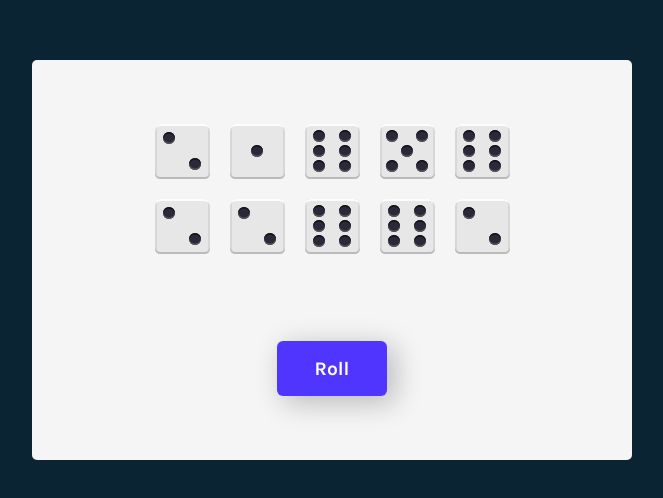
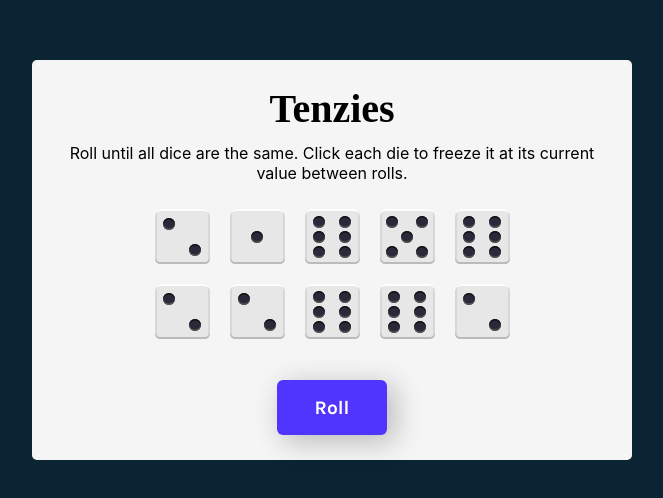
Before and after one commit to TheKlemmerCode/tenzies-react-app, a React (Vite) app: page / in a window 1280 px wide. Shown: the part 140-638 px from the top of the page, without its empty margins (308-971 px from the left). Built offline with nearby package versions, Linux system fonts and the light colour scheme.

Commit message:
Dev Merge (#7)
* Updated visual elements and added some instructions.

* Added confetti, added end game state.

```diff
--- a/src/App.jsx
+++ b/src/App.jsx
@@ -1,5 +1,6 @@
 import { useEffect, useState } from 'react'
 import {nanoid} from "nanoid"
+import Confetti from 'react-confetti'
 
 import './assets/css/App.css'
 
@@ -7,6 +8,15 @@ import Die from './assets/components/Die'
 
 function App() {
   const [dice, setDice] = useState(allNewDice())
+  const [tenzies, setTenzies] = useState(false)
+
+  useEffect(() => {
+    const allEqual = dice.every(die => die.value === dice[0].value && die.isHeld)
+    setTenzies(allEqual)
+    if (allEqual) {
+      console.log("You win!");
+    }
+  }, [dice])
 
   function allNewDice() {
     const newDice = []
@@ -22,6 +32,10 @@ function App() {
       isHeld: false,
       id: nanoid()
     }
+  }
+
+  function newGame() {
+    setDice(allNewDice);
   }
 
   function rollDice() {
@@ -49,11 +63,14 @@ function App() {
 
   return (
       <main>
+        {tenzies && <Confetti />}
         <div className='container'>
+          <h1 className="title">Tenzies</h1>
+          <p className="instructions">Roll until all dice are the same. Click each die to freeze it at its current value between rolls.</p>
           <div className='dice-container'>
             {diceElements}
           </div>
-          <button className='roll-button' onClick={rollDice}>Roll</button>
+          <button className='roll-button' onClick={tenzies? newGame : rollDice}>{tenzies ? "New Game" : "Roll"}</button>
         </div>
       </main>
   )
--- a/src/assets/css/App.css
+++ b/src/assets/css/App.css
@@ -22,6 +22,18 @@ main {
   flex-direction: column;
   align-items: center;
   justify-content: space-around;
+}
+
+.title {
+  font-size: 40px;
+  margin: 0;
+}
+
+.instructions {
+  font-family: 'Inter', sans-serif;
+  font-weight: 400;
+  margin-top: 0;
+  text-align: center;
 }
 
 .dice-container {
@@ -54,6 +66,7 @@ main {
   color: #FFFFFF;
   height: 55px;
   width: 110px;
+  margin-top: 30px;
   border: none;
   border-radius: 6px;
   background-color:#5035FF;
```
Also changed, not shown: 1 other file (tests, documents, lock files or other folders).
